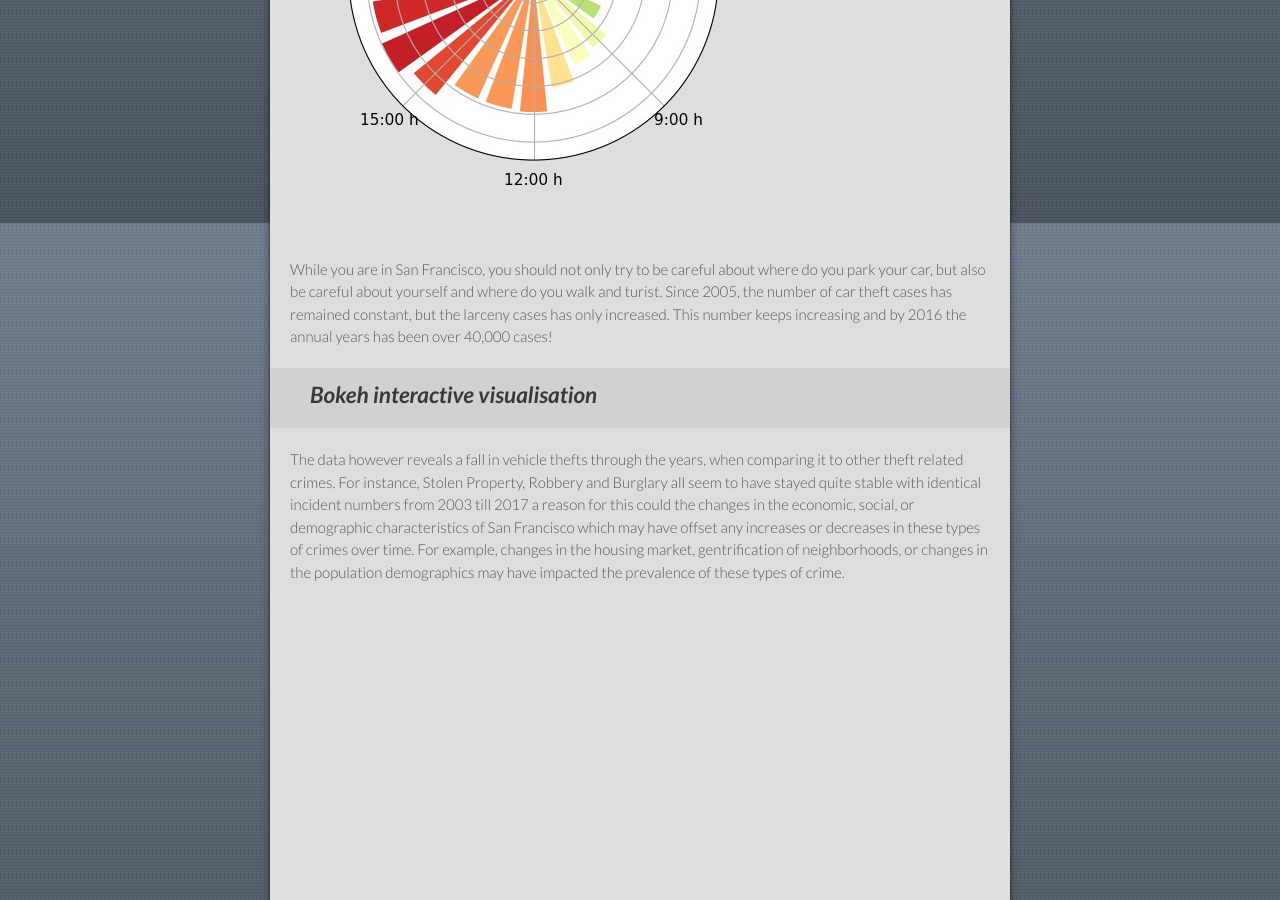
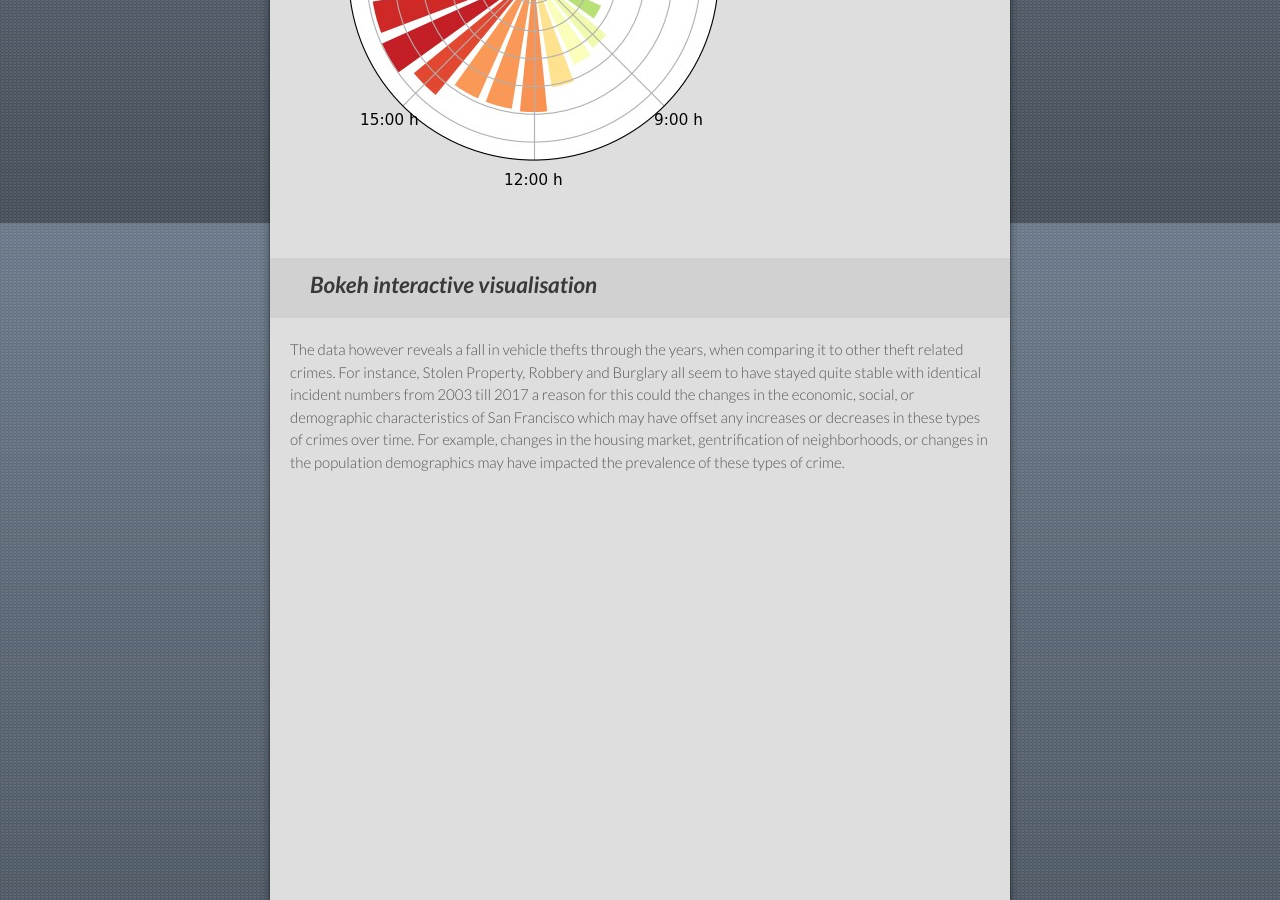
Before and after one commit to kocation/kocation.github.io, a Jekyll site: the page built from index.md, in a window 1280 px wide and 900 px high, scrolled down 2477 px. Built offline with Jekyll 4.4.1, drawn with Linux system fonts in a browser that asks for light colours; our own code applies the rules of GitHub Pages for plain Markdown files.

Commit message:
Update index.md

```diff
--- a/index.md
+++ b/index.md
@@ -52,8 +52,6 @@ Overall, while the exact reasons for why it's safest to park a car in San Franci
 </div>
 
 
-While you are in San Francisco, you should not only try to be careful about where do you park your car, but also be careful about yourself and where do you walk and turist. Since 2005, the number of car theft cases has remained constant, but the larceny cases has only increased. This number keeps increasing and by 2016 the annual years has been over 40,000 cases!
-
 >
 ## Bokeh interactive visualisation
 >
```
